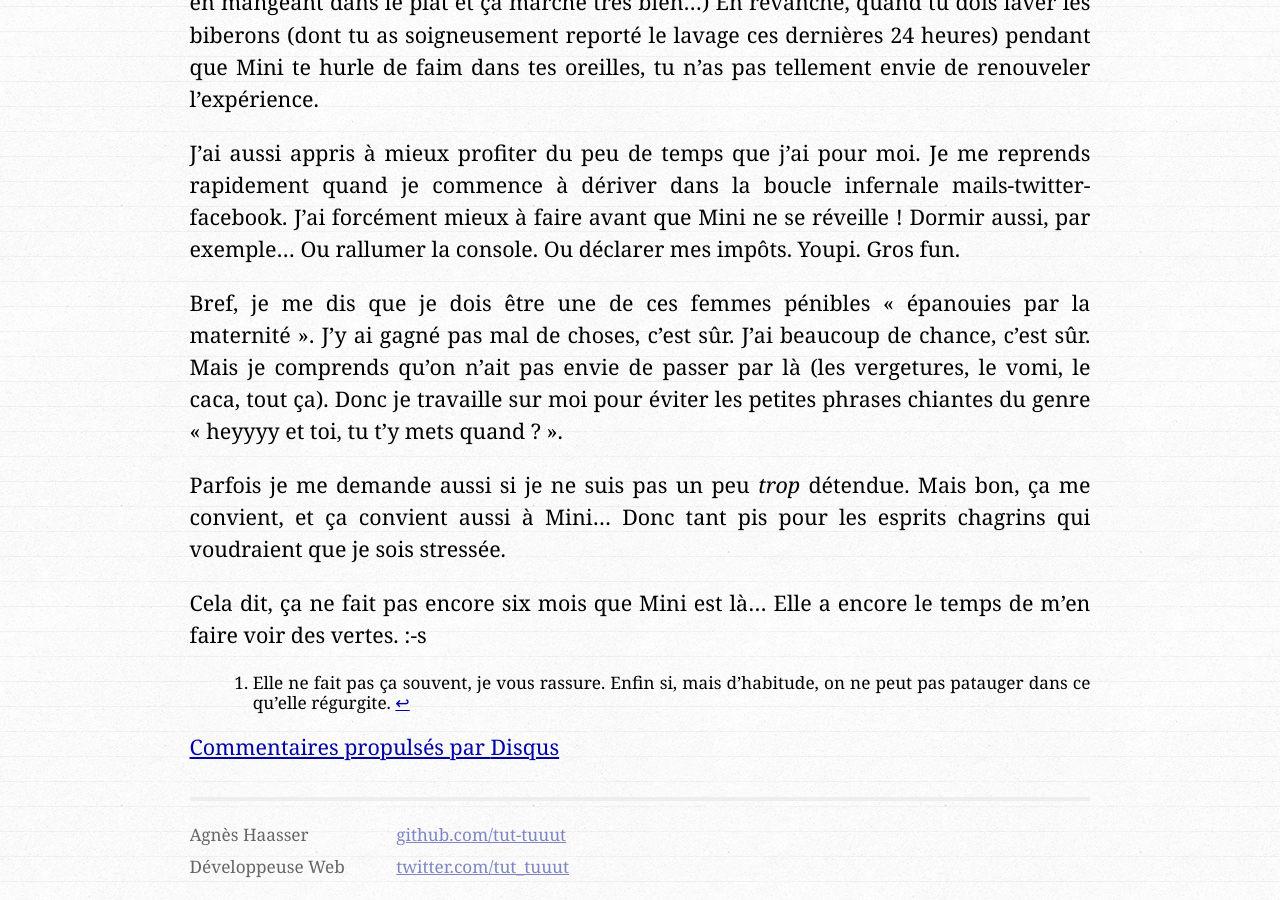
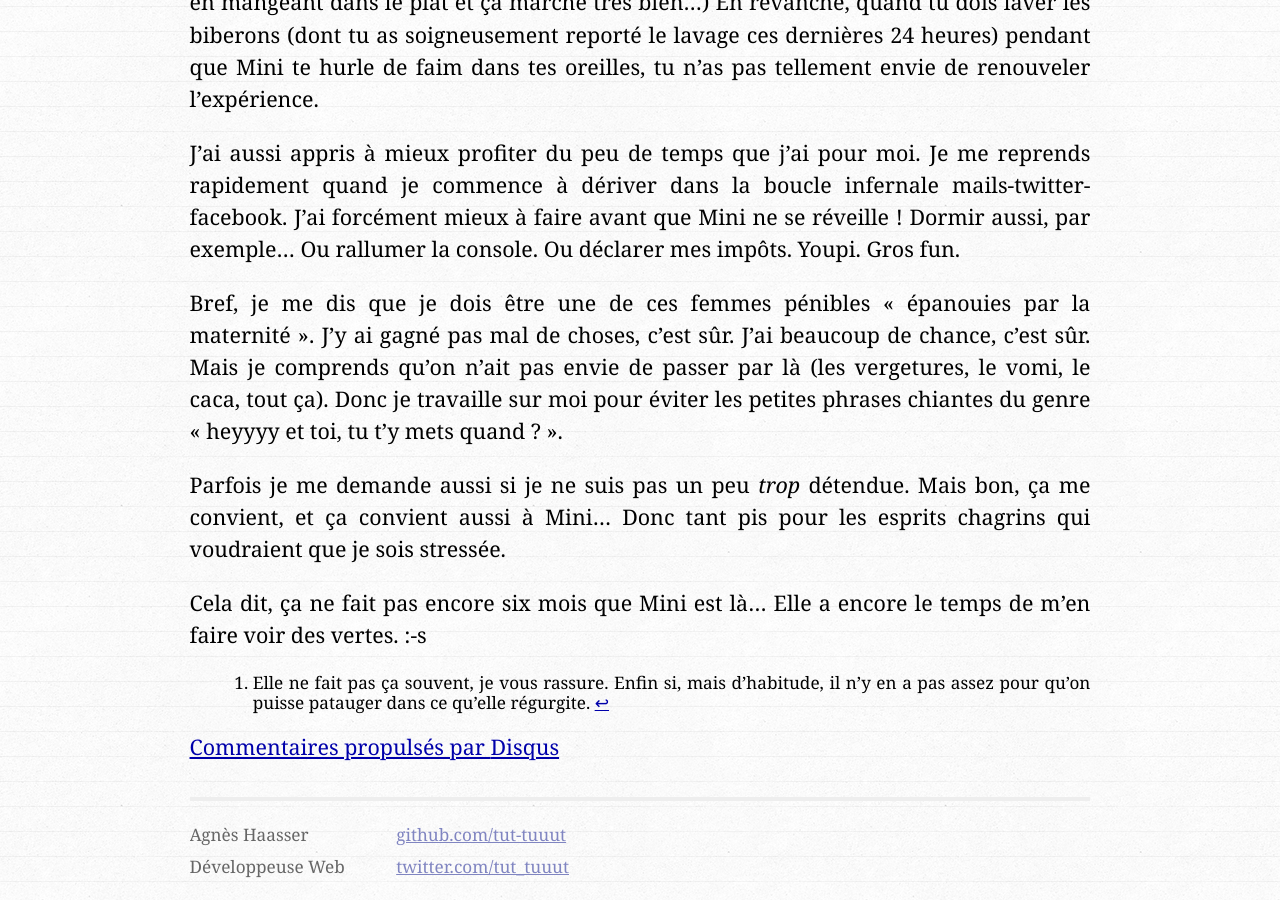
Before and after one commit to tut-tuuut/tut-tuuut.github.io, a Jekyll site: the page built from _posts/2014-05-13-mama-cool.md, in a window 1280 px wide and 900 px high, scrolled down 829 px. Built offline with Jekyll 4.4.1, drawn with Linux system fonts in a browser that asks for light colours; comment, search, counter and statistics services are not loaded.

Commit message:
Mod: post

```diff
--- a/_posts/2014-05-13-parentalite-cool.md
+++ b/_posts/2014-05-13-mama-cool.md
@@ -20,4 +20,4 @@ Parfois je me demande aussi si je ne suis pas un peu _trop_ détendue. Mais bon,
 
 Cela dit, ça ne fait pas encore six mois que Mini est là… Elle a encore  le temps de m'en faire voir des vertes. :-s
 
-[^vomi]: Elle ne fait pas ça souvent, je vous rassure. Enfin si, mais d'habitude, on ne peut pas patauger dans ce qu'elle régurgite.
+[^vomi]: Elle ne fait pas ça souvent, je vous rassure. Enfin si, mais d'habitude, il n'y en a pas assez pour qu'on puisse patauger dans ce qu'elle régurgite.
```
